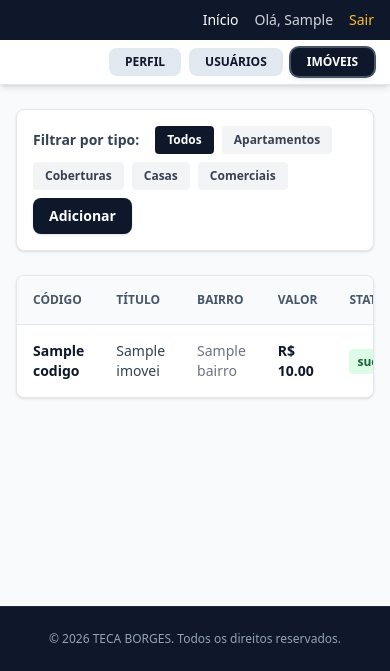
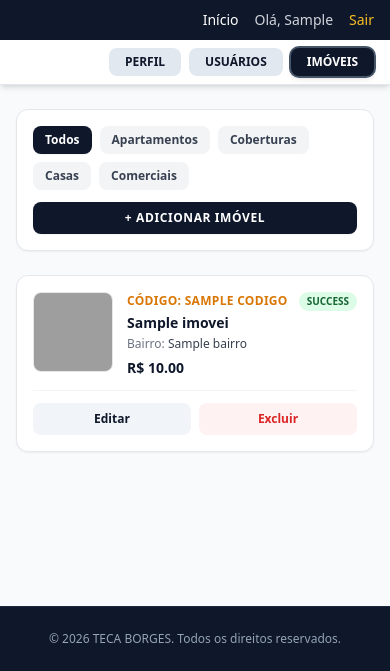
Before and after one commit to emersonandradeperfil/imobiliaria, a Flask app: page /admin/imoveis in a window 390 px wide. Shown: the part 173-844 px from the top of the page. Run offline with Flask 3, Linux system fonts and the light colour scheme; the visitor is signed in with stand-in values (Sample User, id 1); a database or web service that is not in the repository returns one stand-in record (values such as "Sample title"); some libraries are stand-ins or nearby versions; grey boxes are pictures that could not be loaded.

Commit message:
filtro imoveis mobile e desktop

```diff
--- a/templates/admin/imoveis_lista.html
+++ b/templates/admin/imoveis_lista.html
@@ -3,43 +3,105 @@
 {% block content %}
 <div class="max-w-7xl mx-auto px-4 py-6">
 
-    <!-- Botões de Filtro por Tipo -->
-    <!-- Div principal com justify-between para separar os grupos -->
-<div class="flex flex-wrap gap-2 mb-6 bg-white p-4 rounded-lg shadow border items-center justify-between">
+    <!-- Botões de Filtro por Tipo + Botão Adicionar -->
+    <div class="flex flex-col sm:flex-row gap-3 mb-6 bg-white p-4 rounded-xl shadow-sm border border-gray-200 items-stretch sm:items-center justify-between">
 
         <!-- Grupo da Esquerda (Filtros) -->
         <div class="flex flex-wrap gap-2 items-center">
-        <span class="text-sm font-bold text-slate-700 mr-2">Filtrar por tipo:</span>
-        <a href="{{ url_for('admin_imoveis') }}" class="px-3 py-1.5 rounded text-xs font-bold transition {% if not tipo_atual %}bg-slate-900 text-white{% else %}bg-gray-100 text-gray-700 hover:bg-gray-200{% endif %}">
+            <a href="{{ url_for('admin_imoveis') }}" class="px-3 py-1.5 rounded-lg text-xs font-bold transition {% if not tipo_atual %}bg-slate-900 text-white shadow-sm{% else %}bg-gray-100 text-gray-700 hover:bg-gray-200{% endif %}">
                 Todos
             </a>
-        <a href="{{ url_for('admin_imoveis', tipo='apartamento') }}" class="px-3 py-1.5 rounded text-xs font-bold transition {% if tipo_atual == 'apartamento' %}bg-slate-900 text-white{% else %}bg-gray-100 text-gray-700 hover:bg-gray-200{% endif %}">
+            <a href="{{ url_for('admin_imoveis', tipo='apartamento') }}" class="px-3 py-1.5 rounded-lg text-xs font-bold transition {% if tipo_atual == 'apartamento' %}bg-slate-900 text-white shadow-sm{% else %}bg-gray-100 text-gray-700 hover:bg-gray-200{% endif %}">
                 Apartamentos
             </a>
-        <a href="{{ url_for('admin_imoveis', tipo='cobertura') }}" class="px-3 py-1.5 rounded text-xs font-bold transition {% if tipo_atual == 'cobertura' %}bg-slate-900 text-white{% else %}bg-gray-100 text-gray-700 hover:bg-gray-200{% endif %}">
+            <a href="{{ url_for('admin_imoveis', tipo='cobertura') }}" class="px-3 py-1.5 rounded-lg text-xs font-bold transition {% if tipo_atual == 'cobertura' %}bg-slate-900 text-white shadow-sm{% else %}bg-gray-100 text-gray-700 hover:bg-gray-200{% endif %}">
                 Coberturas
             </a>
-        <a href="{{ url_for('admin_imoveis', tipo='casa') }}" class="px-3 py-1.5 rounded text-xs font-bold transition {% if tipo_atual == 'casa' %}bg-slate-900 text-white{% else %}bg-gray-100 text-gray-700 hover:bg-gray-200{% endif %}">
+            <a href="{{ url_for('admin_imoveis', tipo='casa') }}" class="px-3 py-1.5 rounded-lg text-xs font-bold transition {% if tipo_atual == 'casa' %}bg-slate-900 text-white shadow-sm{% else %}bg-gray-100 text-gray-700 hover:bg-gray-200{% endif %}">
                 Casas
             </a>
-        <a href="{{ url_for('admin_imoveis', tipo='comercial') }}" class="px-3 py-1.5 rounded text-xs font-bold transition {% if tipo_atual == 'comercial' %}bg-slate-900 text-white{% else %}bg-gray-100 text-gray-700 hover:bg-gray-200{% endif %}">
+            <a href="{{ url_for('admin_imoveis', tipo='comercial') }}" class="px-3 py-1.5 rounded-lg text-xs font-bold transition {% if tipo_atual == 'comercial' %}bg-slate-900 text-white shadow-sm{% else %}bg-gray-100 text-gray-700 hover:bg-gray-200{% endif %}">
                 Comerciais
             </a>
         </div>
 
-    <!-- Grupo da Direita (Botão Novo Imóvel alinhado no canto) -->
+        <!-- Grupo da Direita (Botão Adicionar) -->
         <div>
-        <a href="{{ url_for('admin_imovel_novo') }}" class="bg-slate-900 hover:bg-slate-800 text-white font-bold px-4 py-2 rounded-lg text-sm shadow inline-block">
-            Adicionar
+            <a href="{{ url_for('admin_imovel_novo') }}" class="w-full sm:w-auto text-center bg-slate-900 hover:bg-slate-800 text-white font-bold px-4 py-2 rounded-lg text-xs uppercase tracking-wider shadow-sm inline-block transition">
+                + Adicionar Imóvel
             </a>
         </div>
-
     </div>
 
+    <!-- ========================================== -->
+    <!-- VISÃO MOBILE: CARDS ESTILO AGENDAMENTOS    -->
+    <!-- ========================================== -->
+    <div class="md:hidden space-y-3">
+        {% for imovel in imoveis %}
+        <div class="bg-white rounded-xl shadow-sm border border-gray-200 p-4">
 
+            <!-- Bloco Superior: Foto + Informações -->
+            <div class="flex items-start gap-3.5">
+                <!-- Miniatura da Foto de Capa -->
+                <div class="w-20 h-20 rounded-lg overflow-hidden bg-slate-100 flex-shrink-0 border border-gray-200">
+                    {% if imovel.midia and imovel.midia.fotos and imovel.midia.fotos|length > 0 %}
+                        <img src="{{ url_for('static', filename=imovel.midia.fotos[0].arquivo) }}"
+                             alt="{{ imovel.titulo }}"
+                             class="w-full h-full object-cover">
+                    {% else %}
+                        <div class="w-full h-full flex items-center justify-center text-gray-400 text-[10px] font-bold">SEM FOTO</div>
+                    {% endif %}
+                </div>
 
-    <!-- Tabela de Imóveis (Mantenha a sua tabela existente abaixo) -->
-    <div class="bg-white rounded-lg shadow border overflow-hidden">
+                <!-- Dados do Imóvel -->
+                <div class="flex-1 min-w-0">
+                    <div class="flex items-center justify-between gap-2">
+                        <span class="text-xs font-bold text-amber-600 uppercase tracking-wide">
+                            CÓDIGO: {{ imovel.codigo }}
+                        </span>
+                        <span class="bg-green-100 text-green-800 text-[10px] px-2 py-0.5 rounded-full font-bold uppercase">
+                            {{ imovel.status }}
+                        </span>
+                    </div>
+
+                    <h3 class="font-bold text-slate-900 text-sm leading-snug mt-0.5 truncate">
+                        {{ imovel.titulo }}
+                    </h3>
+
+                    <p class="text-xs text-gray-500 mt-1">
+                        Bairro: <span class="text-gray-700 font-medium">{{ imovel.local_publico.bairro }}</span>
+                    </p>
+
+                    <p class="text-sm font-extrabold text-slate-900 mt-1.5">
+                        R$ {{ "{:,.2f}".format(imovel.precos.venda) }}
+                    </p>
+                </div>
+            </div>
+
+            <!-- Barra Inferior de Ações (Fácil toque no celular) -->
+            <div class="mt-3 pt-3 border-t border-gray-100 flex items-center justify-end gap-2">
+                <a href="{{ url_for('editar_imovel', codigo=imovel.codigo) }}"
+                   class="flex-1 text-center py-2 rounded-lg bg-slate-100 hover:bg-slate-200 text-slate-900 font-bold text-xs transition">
+                    Editar
+                </a>
+                <a href="{{ url_for('admin_imovel_excluir', codigo=imovel.codigo) }}"
+                   onclick="return confirm('Deseja realmente desativar este imóvel?')"
+                   class="flex-1 text-center py-2 rounded-lg bg-red-50 hover:bg-red-100 text-red-600 font-bold text-xs transition">
+                    Excluir
+                </a>
+            </div>
+        </div>
+        {% else %}
+        <div class="bg-white rounded-xl shadow-sm border border-gray-200 p-8 text-center text-gray-500 text-sm">
+            Nenhum imóvel encontrado para este filtro.
+        </div>
+        {% endfor %}
+    </div>
+
+    <!-- ========================================== -->
+    <!-- VISÃO DESKTOP: TABELA ORIGINAL             -->
+    <!-- ========================================== -->
+    <div class="hidden md:block bg-white rounded-xl shadow-sm border border-gray-200 overflow-hidden">
         <table class="w-full text-left border-collapse">
             <thead class="bg-slate-50 border-b text-xs uppercase text-slate-600">
                 <tr>
@@ -53,15 +115,15 @@
             </thead>
             <tbody class="divide-y divide-gray-200 text-sm">
                 {% for imovel in imoveis %}
-                <tr class="hover:bg-gray-50">
+                <tr class="hover:bg-gray-50 transition">
                     <td class="p-4 font-bold text-slate-900">{{ imovel.codigo }}</td>
-                    <td class="p-4 text-slate-700">{{ imovel.titulo }}</td>
+                    <td class="p-4 text-slate-700 font-medium">{{ imovel.titulo }}</td>
                     <td class="p-4 text-gray-500">{{ imovel.local_publico.bairro }}</td>
                     <td class="p-4 font-semibold text-slate-900">R$ {{ "{:,.2f}".format(imovel.precos.venda) }}</td>
-                    <td class="p-4"><span class="bg-green-100 text-green-800 text-xs px-2 py-1 rounded font-semibold">{{ imovel.status }}</span></td>
-                    <td class="p-4 text-right space-x-2">
-                        <a href="{{ url_for('editar_imovel', codigo=imovel.codigo) }}" class="text-blue-600 hover:underline font-medium">Editar</a>
-                        <a href="{{ url_for('admin_imovel_excluir', codigo=imovel.codigo) }}" class="text-red-600 hover:underline font-medium" onclick="return confirm('Deseja realmente desativar este imóvel?')">Excluir</a>
+                    <td class="p-4"><span class="bg-green-100 text-green-800 text-xs px-2.5 py-1 rounded-full font-semibold">{{ imovel.status }}</span></td>
+                    <td class="p-4 text-right space-x-3">
+                        <a href="{{ url_for('editar_imovel', codigo=imovel.codigo) }}" class="text-blue-600 hover:underline font-semibold">Editar</a>
+                        <a href="{{ url_for('admin_imovel_excluir', codigo=imovel.codigo) }}" class="text-red-600 hover:underline font-semibold" onclick="return confirm('Deseja realmente desativar este imóvel?')">Excluir</a>
                     </td>
                 </tr>
                 {% else %}
@@ -72,5 +134,6 @@
             </tbody>
         </table>
     </div>
+
 </div>
 {% endblock %}
```
Lines whose indentation alone changed are shown as unchanged.
